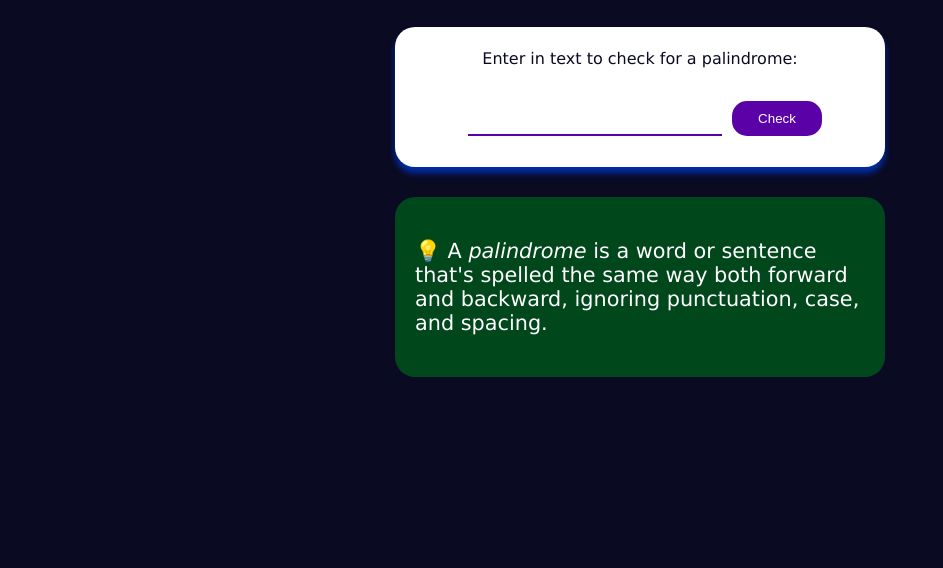
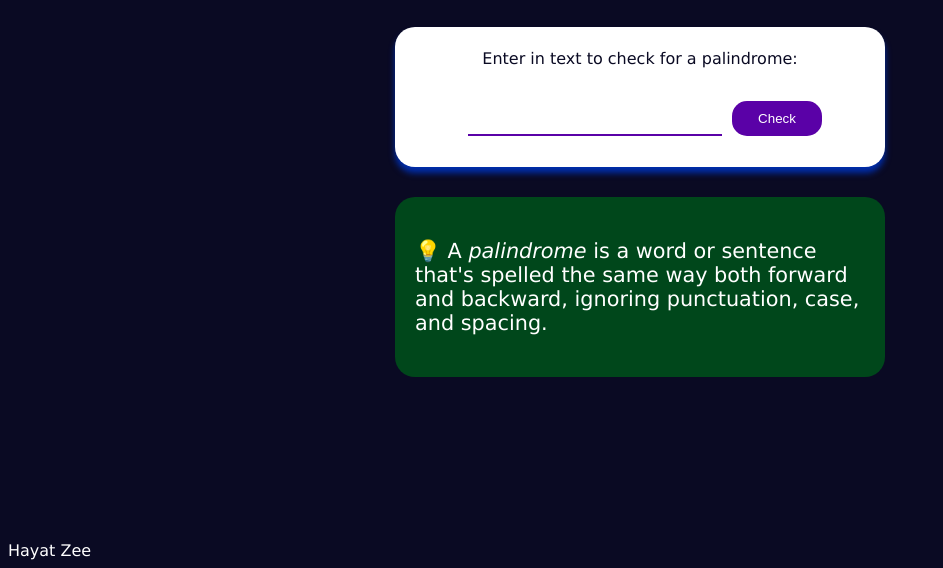
Before and after one commit to HayatZee/Palindrome-Checker, a plain HTML site: page index.html in a window 1280 px wide. Shown: the part 267-835 px from the top of the page, without its empty margins (0-943 px from the left). Drawn offline with Linux system fonts and the light colour scheme.

Commit message:
Update index.html

```diff
--- a/index.html
+++ b/index.html
@@ -30,4 +30,5 @@
         </main>
         <script src="./script.js"></script>
     </body>
+    <footer>Hayat Zee</footer>
 </html>
```
